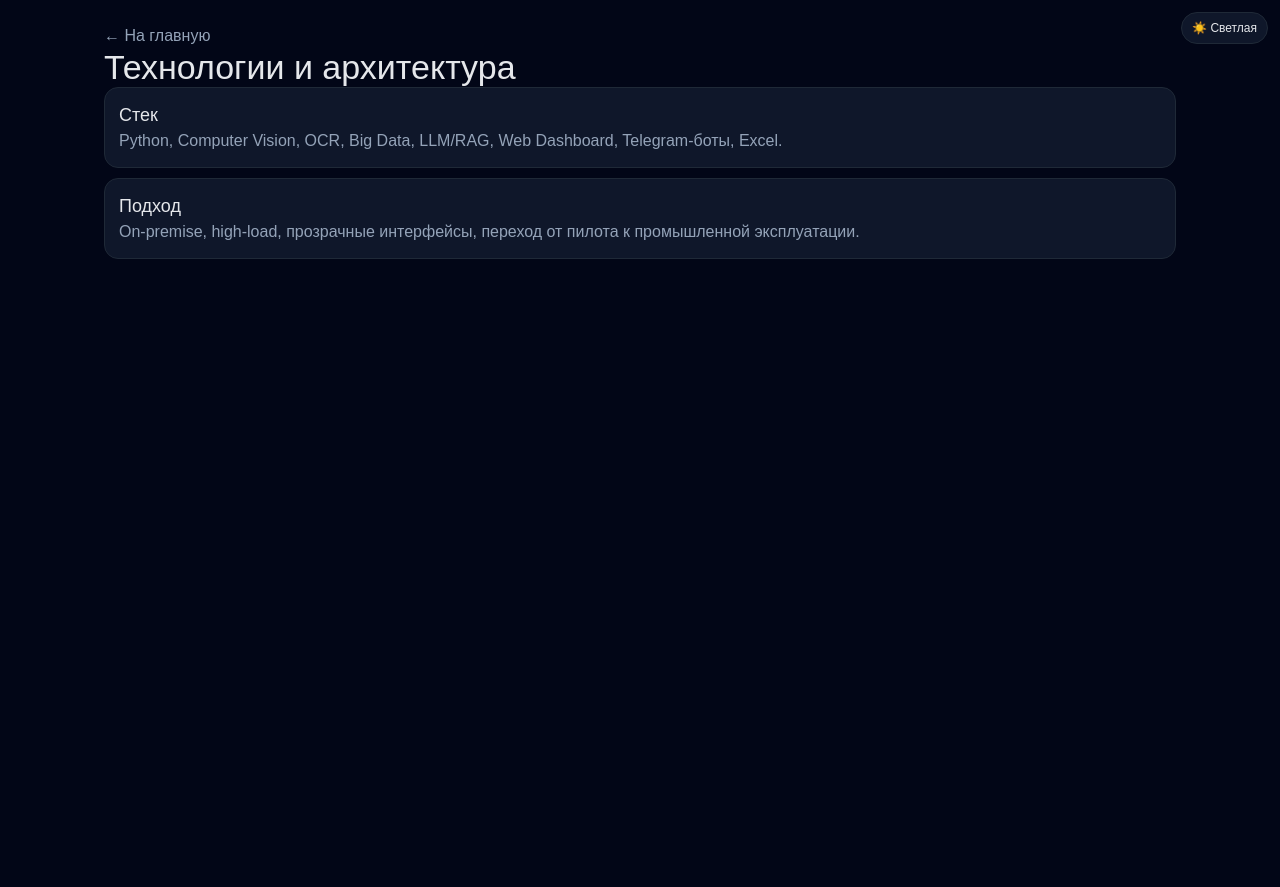
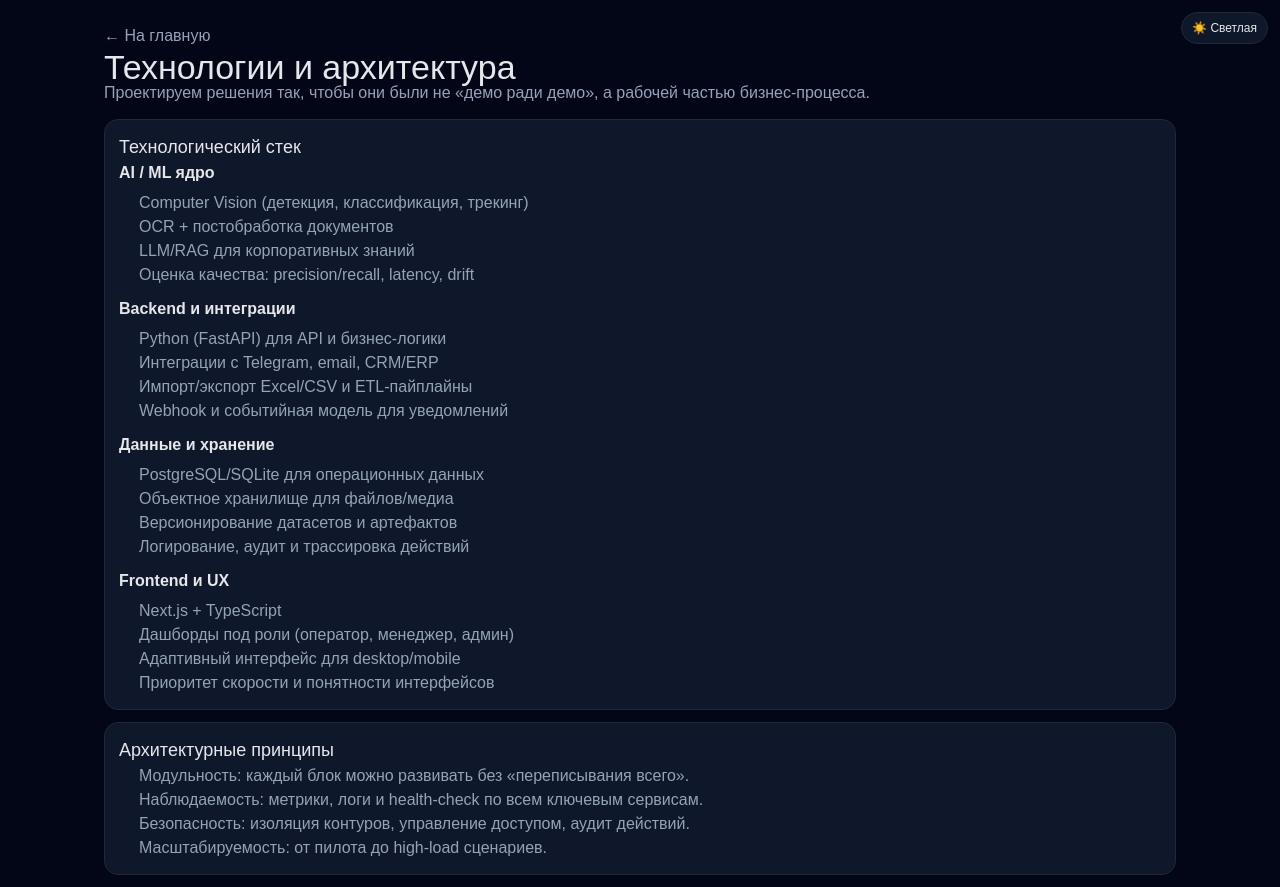
Before and after one commit to rokokzk87/portfolio, a Next.js app: page /tech in a window 1280 px wide. Shown: the top 887 px of the page. Before the commit the page ends 800 px from the top, so only its background shows below. Built offline with nearby package versions, Linux system fonts and the light colour scheme.

Commit message:
Expand tech and about pages with richer project content

```diff
--- a/src/app/about/page.tsx
+++ b/src/app/about/page.tsx
@@ -1,16 +1,64 @@
 import Link from "next/link";
+
+const principles = [
+  {
+    title: "Бизнес-ориентированность",
+    text: "Начинаем не с «какую модель взять», а с конкретной бизнес-проблемы, метрик эффекта и сроков окупаемости.",
+  },
+  {
+    title: "Инженерная зрелость",
+    text: "Делаем решения, которые можно поддерживать: документация, мониторинг, контроль версий и понятный lifecycle.",
+  },
+  {
+    title: "Безопасность по умолчанию",
+    text: "Поддерживаем on-prem и закрытые контуры, разграничение прав и аудит действий для чувствительных данных.",
+  },
+  {
+    title: "Измеримый результат",
+    text: "Каждое внедрение привязываем к KPI: скорость обработки, точность, снижение ошибок, экономия ресурсов.",
+  },
+];
+
+const workFormat = [
+  "Аудит процесса и формирование карты автоматизации",
+  "MVP/пилот с быстрыми результатами и прозрачными метриками",
+  "Доработка под production: интеграции, надежность, безопасность",
+  "Передача в эксплуатацию и поддержка команды заказчика",
+];
 
 export default function AboutPage() {
   return (
     <main className="app-shell container" style={{ paddingTop: 24, paddingBottom: 40 }}>
       <Link href="/" className="text-muted">← На главную</Link>
       <h1>О компании</h1>
-      <p className="text-muted">Создаем интеллектуальные системы автоматизации и AI-решения для бизнеса.</p>
-      <div style={{ display: "grid", gap: 10 }}>
-        <div className="card" style={{ padding: 14 }}><b>Безопасность</b><p className="text-muted">On-prem внедрение и защита конфиденциальной информации.</p></div>
-        <div className="card" style={{ padding: 14 }}><b>Эффективность</b><p className="text-muted">Автоматизация рутинных процессов и ускорение принятия решений.</p></div>
-        <div className="card" style={{ padding: 14 }}><b>Измеримость</b><p className="text-muted">Фокус на скорости, точности, снижении затрат и рисков.</p></div>
-      </div>
+
+      <section className="card" style={{ padding: 14, marginBottom: 12 }}>
+        <p className="text-muted" style={{ marginTop: 0 }}>
+          Мы создаём AI-решения и системы автоматизации для команд, где важны скорость, точность и контроль.
+          Наша зона фокуса — computer vision, интеллектуальный документооборот и корпоративные AI-ассистенты.
+        </p>
+        <p className="text-muted" style={{ marginBottom: 0 }}>
+          Работаем от идеи и пилота до промышленной эксплуатации: с интеграциями, мониторингом и чёткими критериями успеха.
+        </p>
+      </section>
+
+      <section style={{ display: "grid", gap: 10, marginBottom: 12 }}>
+        {principles.map((item) => (
+          <article key={item.title} className="card" style={{ padding: 14 }}>
+            <b>{item.title}</b>
+            <p className="text-muted" style={{ marginBottom: 0 }}>{item.text}</p>
+          </article>
+        ))}
+      </section>
+
+      <section className="card" style={{ padding: 14 }}>
+        <h3 style={{ marginTop: 0 }}>Как мы работаем</h3>
+        <ol style={{ marginTop: 0, paddingLeft: 20 }}>
+          {workFormat.map((step) => (
+            <li key={step} className="text-muted">{step}</li>
+          ))}
+        </ol>
+      </section>
     </main>
   );
 }
--- a/src/app/tech/page.tsx
+++ b/src/app/tech/page.tsx
@@ -1,17 +1,73 @@
 import Link from "next/link";
+
+const stack = [
+  {
+    title: "AI / ML ядро",
+    items: ["Computer Vision (детекция, классификация, трекинг)", "OCR + постобработка документов", "LLM/RAG для корпоративных знаний", "Оценка качества: precision/recall, latency, drift"],
+  },
+  {
+    title: "Backend и интеграции",
+    items: ["Python (FastAPI) для API и бизнес-логики", "Интеграции с Telegram, email, CRM/ERP", "Импорт/экспорт Excel/CSV и ETL-пайплайны", "Webhook и событийная модель для уведомлений"],
+  },
+  {
+    title: "Данные и хранение",
+    items: ["PostgreSQL/SQLite для операционных данных", "Объектное хранилище для файлов/медиа", "Версионирование датасетов и артефактов", "Логирование, аудит и трассировка действий"],
+  },
+  {
+    title: "Frontend и UX",
+    items: ["Next.js + TypeScript", "Дашборды под роли (оператор, менеджер, админ)", "Адаптивный интерфейс для desktop/mobile", "Приоритет скорости и понятности интерфейсов"],
+  },
+];
+
+const architecture = [
+  "Диагностика процесса и формализация KPI",
+  "MVP/пилот на реальных данных (2–6 недель)",
+  "Интеграция в контур заказчика и обучение команды",
+  "Промышленная эксплуатация с мониторингом и SLA",
+];
 
 export default function TechPage() {
   return (
     <main className="app-shell container" style={{ paddingTop: 24, paddingBottom: 40 }}>
       <Link href="/" className="text-muted">← На главную</Link>
       <h1>Технологии и архитектура</h1>
-      <section className="card" style={{ padding: 14, marginBottom: 10 }}>
-        <h3>Стек</h3>
-        <p className="text-muted">Python, Computer Vision, OCR, Big Data, LLM/RAG, Web Dashboard, Telegram-боты, Excel.</p>
+      <p className="text-muted" style={{ marginTop: -6, marginBottom: 14 }}>
+        Проектируем решения так, чтобы они были не «демо ради демо», а рабочей частью бизнес-процесса.
+      </p>
+
+      <section className="card" style={{ padding: 14, marginBottom: 12 }}>
+        <h3 style={{ marginTop: 0 }}>Технологический стек</h3>
+        <div style={{ display: "grid", gap: 10 }}>
+          {stack.map((group) => (
+            <div key={group.title}>
+              <p style={{ marginBottom: 6 }}><b>{group.title}</b></p>
+              <ul style={{ marginTop: 0, paddingLeft: 20 }}>
+                {group.items.map((item) => (
+                  <li key={item} className="text-muted">{item}</li>
+                ))}
+              </ul>
+            </div>
+          ))}
+        </div>
       </section>
+
+      <section className="card" style={{ padding: 14, marginBottom: 12 }}>
+        <h3 style={{ marginTop: 0 }}>Архитектурные принципы</h3>
+        <ul style={{ marginTop: 0, paddingLeft: 20 }}>
+          <li className="text-muted">Модульность: каждый блок можно развивать без «переписывания всего».</li>
+          <li className="text-muted">Наблюдаемость: метрики, логи и health-check по всем ключевым сервисам.</li>
+          <li className="text-muted">Безопасность: изоляция контуров, управление доступом, аудит действий.</li>
+          <li className="text-muted">Масштабируемость: от пилота до high-load сценариев.</li>
+        </ul>
+      </section>
+
       <section className="card" style={{ padding: 14 }}>
-        <h3>Подход</h3>
-        <p className="text-muted">On-premise, high-load, прозрачные интерфейсы, переход от пилота к промышленной эксплуатации.</p>
+        <h3 style={{ marginTop: 0 }}>Как внедряем</h3>
+        <ol style={{ marginTop: 0, paddingLeft: 20 }}>
+          {architecture.map((step) => (
+            <li key={step} className="text-muted">{step}</li>
+          ))}
+        </ol>
       </section>
     </main>
   );
```
